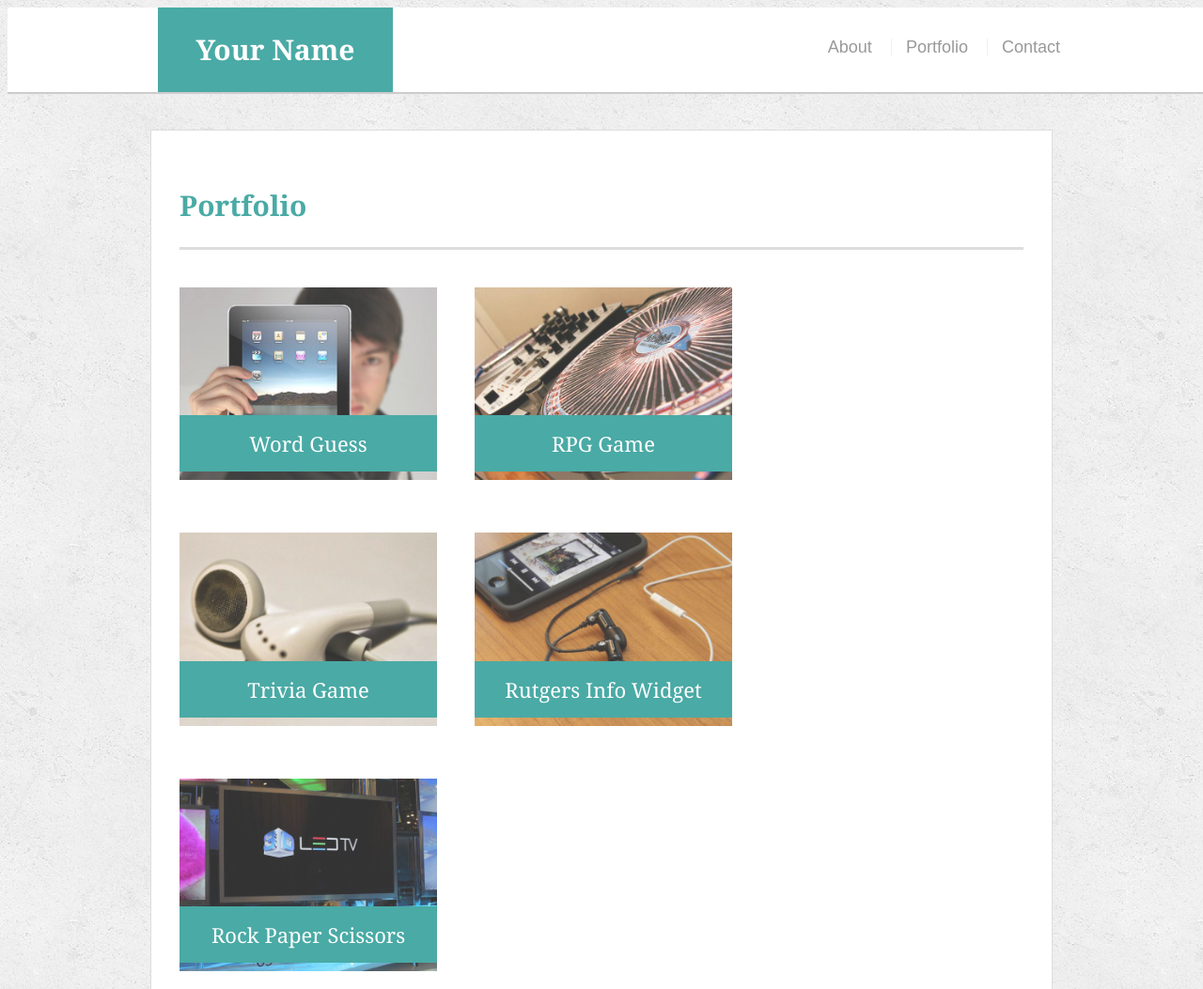
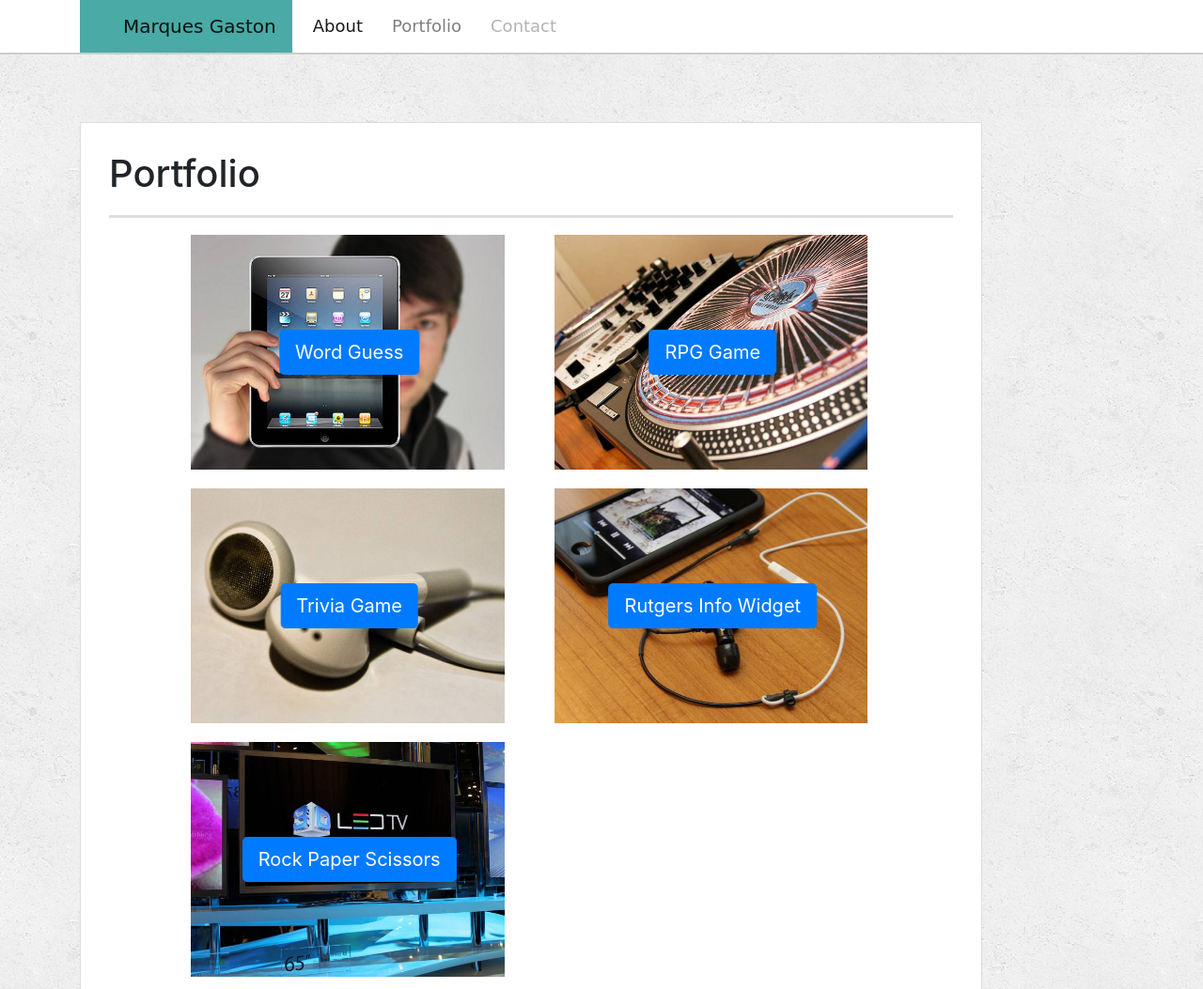
Before and after one commit to Gastonm1/Bootstrap-Portfolio, a plain HTML site: page portfolio.html in a window 1280 px wide. Shown: the top 1053 px of the page at 94% size. Drawn offline with nearby package versions, Linux system fonts and the light colour scheme.

Commit message:
Index & Portfolio changes
Updates to Index & Portfolio tabs

```diff
--- a/assets/css/style.css
+++ b/assets/css/style.css
@@ -78,8 +78,15 @@ h3 {
 }
 
 nav {
-  float: right;
-  margin-top: 25px;
+  float: left;
+  width: 226px;
+  background-color: #4aaaa5;
+  font-size: 18px;
+  font-family: 'Press Start 2P', cursive;
+}
+
+.nav-bg {
+  background-color: #4aaaa5
 }
 
 nav a {
@@ -95,6 +102,26 @@ nav a {
 nav a:first-child {
   border-left: 0 none;
 }
+
+img{
+  vertical-align: middle;
+  border-style: none;
+  height: 250px;
+  margin: 10px;
+}
+.btn {
+  position: absolute;
+  top: 50%;
+  left: 50%;
+  transform: translate(-50%, -50%);
+  -ms-transform: translate(-50%, -50%);
+  font-size: 16px;
+  padding: 12px 24px;
+  border: none;
+  cursor: pointer;
+  border-radius: 5px;
+}
+
 
 /* footer */
 
--- a/portfolio.html
+++ b/portfolio.html
@@ -3,57 +3,88 @@
 
 <head>
   <meta charset="UTF-8">
-  <title>Portfolio | Your Name</title>
+  <title>Marques Gaston | Your Name</title>
   <link rel="stylesheet" type="text/css" href="assets/css/style.css">
+  <link rel="stylesheet" href="https://stackpath.bootstrapcdn.com/bootstrap/4.1.3/css/bootstrap.min.css" integrity="sha384-MCw98/SFnGE8fJT3GXwEOngsV7Zt27NXFoaoApmYm81iuXoPkFOJwJ8ERdknLPMO" crossorigin="anonymous">
 </head>
 
 <body>
 
   <header id="masthead">
     <div class="container">
-      <a href="index.html" id="logo">Your Name</a>
-      <nav>
-        <a href="index.html">About</a>
-        <a href="portfolio.html">Portfolio</a>
-        <a href="contact.html">Contact</a>
+      <!--Nav Begin-->
+      <nav class="navbar navbar-expand-lg navbar-light nav-bg">
+          <a class="navbar-brand" href="#">Marques Gaston</a>
+          <button class="navbar-toggler" type="button" data-toggle="collapse" data-target="#navbarNav" aria-controls="navbarNav" aria-expanded="false" aria-label="Toggle navigation">
+            <span class="navbar-toggler-icon"></span>
+          </button>
+          <div class="collapse navbar-collapse" id="navbarNav">
+            <ul class="navbar-nav">
+              <li class="nav-item active">
+                <a class="nav-link" href="index.html">About <span class="sr-only">(current)</span></a>
+              </li>
+              <li class="nav-item">
+                <a class="nav-link" href="portfolio.html">Portfolio</a>
+              </li>
+              <li class="nav-item">
+                <a class="nav-link disabled" href="contact.html">Contact</a>
+              </li>
+            </ul>
+          </div>
         </nav>
     </div>
   </header>
 
+  <!--Main-->
   <div id="main-container" class="container">
     <section class="main-section">
       <h1>Portfolio</h1>
+      <div class="row">
+        <div class="col-md-1"></div>
+        <div class="col-md-5">
+            <img src="assets/images/technics-q-c-640-480-1.jpg" alt="Word Guess">
+            <button type="button" class="btn btn-primary btn-lg">Word Guess</button>
+        </div>
+        <div class="col-md-5">
+            <img src="assets/images/technics-q-c-640-480-2.jpg" alt="RPG Game">
+            <button type="button" class="btn btn-primary btn-lg">RPG Game</button>
+        </div>
 
-      <div class="work">
-        <img src="assets/images/technics-q-c-640-480-1.jpg" alt="Word Guess">
+        <div class="col-md-1"></div>
+      </div>
 
-        <h3>Word Guess</h3>
+      <div class="row">
+          <div class="col-md-1"></div>
+          <div class="col-md-5">
+              <img src="assets/images/technics-q-c-640-480-5.jpg" alt="Trivia Game">
+              <button type="button" class="btn btn-primary btn-lg">Trivia Game</button>
           </div>
-      <div class="work">
-        <img src="assets/images/technics-q-c-640-480-2.jpg" alt="RPG Game">
+          <div class="col-md-5">
+              <img src="assets/images/technics-q-c-640-480-7.jpg" alt="Rutgers Info Widget">
+              <button type="button" class="btn btn-primary btn-lg">Rutgers Info Widget</button>
+          </div>
 
-        <h3>RPG Game</h3>
+          <div class="col-md-1"></div>
         </div>
-      <div class="work">
-        <img src="assets/images/technics-q-c-640-480-5.jpg" alt="Trivia Game">
 
-        <h3>Trivia Game</h3>
+        <div class="row">
+            <div class="col-md-1"></div>
+            <div class="col-md-5">
+                <img src="assets/images/technics-q-c-640-480-9.jpg" alt="Rock Paper Scissors">
+                <button type="button" class="btn btn-primary btn-lg">Rock Paper Scissors</button>
             </div>
-      <div class="work">
-        <img src="assets/images/technics-q-c-640-480-7.jpg" alt="Rutgers Info Widget">
 
-        <h3>Rutgers Info Widget</h3>
+            <div class="col-md-5">
             </div>
-      <div class="work">
-        <img src="assets/images/technics-q-c-640-480-9.jpg" alt="Rock Paper Scissors">
 
-        <h3>Rock Paper Scissors</h3>
+            <div class="col-md-1"></div>
           </div>
 
     </section>
 
   </div>
 
+<!--Footer-->
   <footer>
     <div class="container">
       Copyright &copy;
```
Also changed, not shown: contact.html (+21 -7 lines), index.html (+24 -8 lines). Lines whose indentation alone changed are shown as unchanged.
